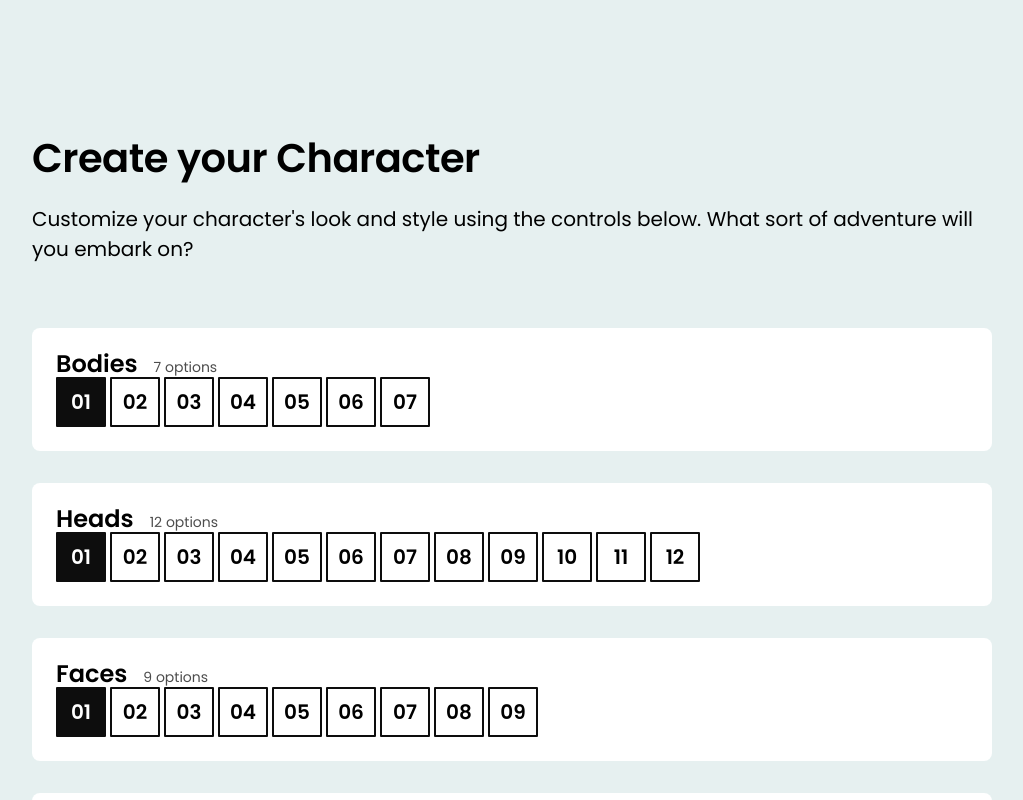
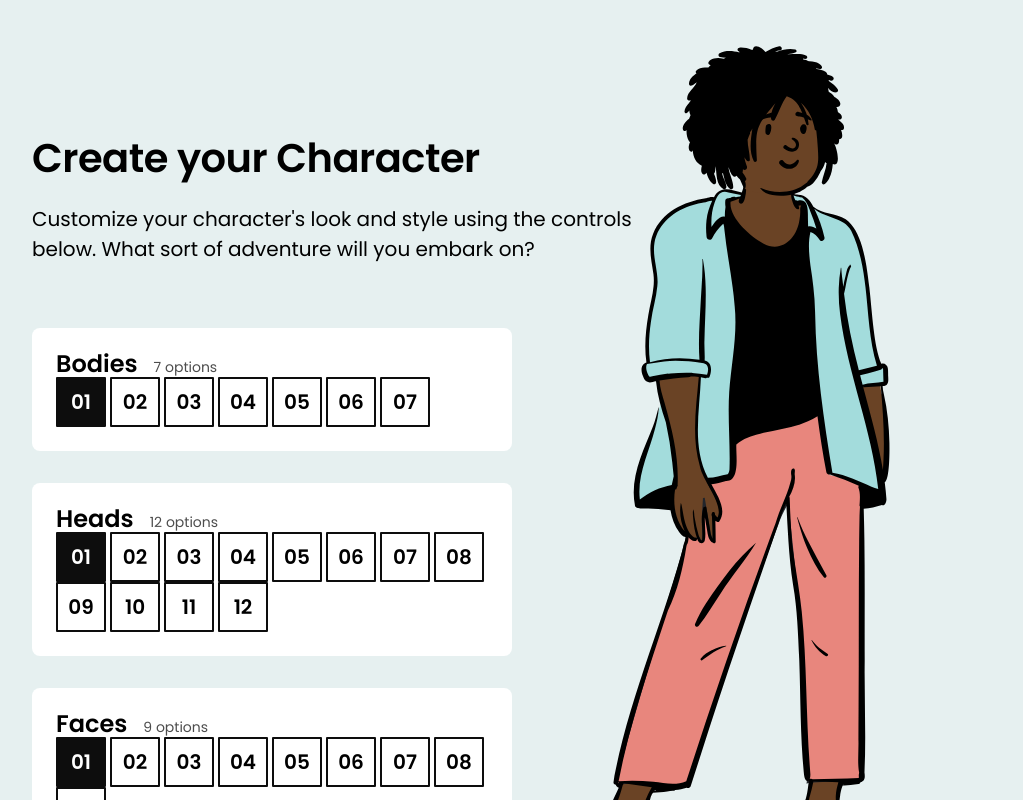
Before and after one commit to cjwallace/css-for-js, a React (Create React App) app in the folder character-creator/: page / in a window 1280 px wide. Shown: the top 800 px of the page, without its empty margins (128-1151 px from the left). Built offline with nearby package versions, Linux system fonts and the light colour scheme.

Commit message:
Complete character creator exercise 2: layout adjustments

```diff
--- a/character-creator/src/components/CharacterEditor/CharacterEditor.module.css
+++ b/character-creator/src/components/CharacterEditor/CharacterEditor.module.css
@@ -4,10 +4,13 @@
 }
 
 .maxWidthWrapper {
+  max-width: 1024px;
+  position: relative;
 }
 
 .header {
   padding-bottom: 64px;
+  width: 65%;
 }
 
 .title {
@@ -24,7 +27,13 @@
 }
 
 .characterWrapper {
+  position: fixed;
+  right: 32px;
+  top: 32px;
+  min-height: 500px;
+  width: 45%;
 }
 
 .controlColumn {
+  width: 50%;
 }
```
